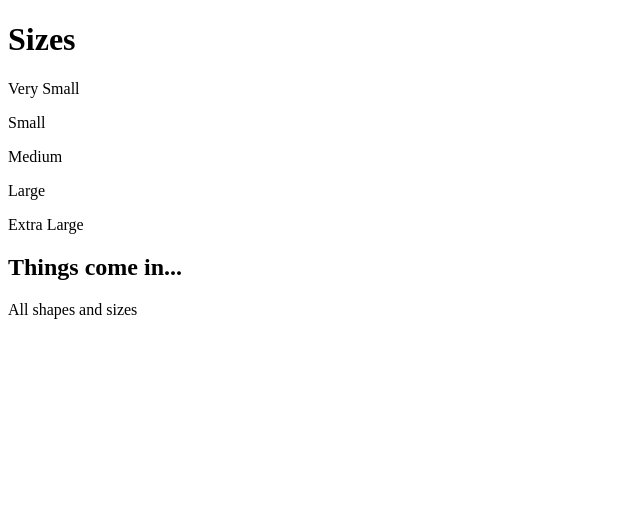
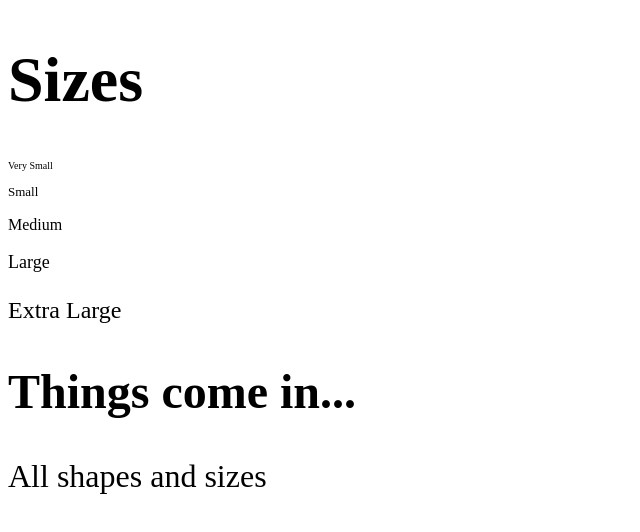
Before and after one commit to FbW-E04-1/uib-typography-font_sizing-Mathias5585, a plain HTML site: page index.html in a window 1280 px wide. Shown: the whole page, without its empty margins (0-640 px from the left). Drawn offline with Linux system fonts and the light colour scheme.

Commit message:
worked on

```diff
--- a/index.html
+++ b/index.html
@@ -7,6 +7,40 @@
     <meta http-equiv="X-UA-Compatible" content="ie=edge">
     <link rel="stylesheet" href="style.css">
     <title>Size it up</title>
+
+    <style>
+    :root {
+        font-size: 2rem;
+    }
+
+    .x-small {
+        font-size: x-small;
+    }
+
+    .small {
+        font-size: small;
+    }
+
+    .medium {
+        font-size: medium;
+    }
+
+    .large {
+        font-size: large;
+    }
+
+    .x-large {
+        font-size: x-large;
+    }
+
+    footer {
+        font-size: xx-large;
+    }
+
+    .description {
+        font-size: 100%;
+    }
+    </style>
 </head>
 
 <body>
```
